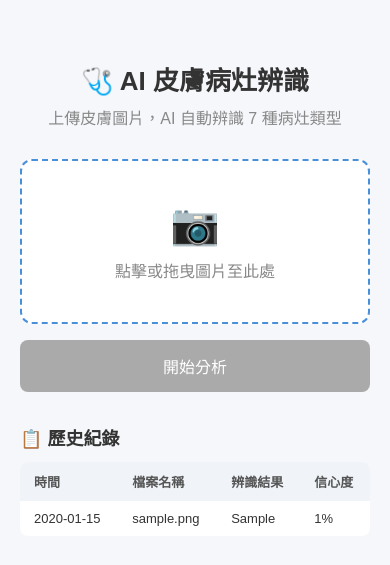
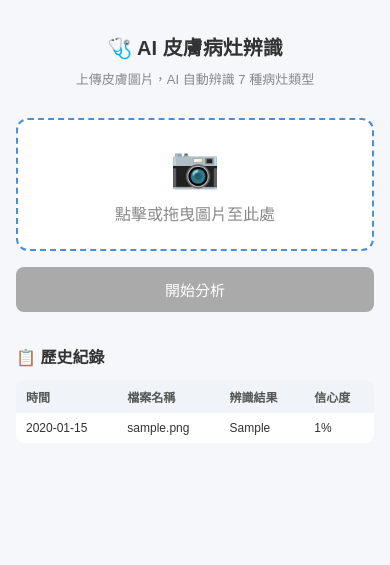
Before and after one commit to IFINNOT/skin-ai-webapp, a Flask app: page / in a window 390 px wide. Shown: the top 565 px of the page. Run offline with Flask 3, Linux system fonts and the light colour scheme; tables that the repository leaves empty hold one stand-in row (values such as "Sample post").

Commit message:
feat: add RWD for mobile

```diff
--- a/templates/index.html
+++ b/templates/index.html
@@ -96,6 +96,16 @@
   tr:not(:last-child) td { border-bottom: 1px solid #f0f0f0; }
 
   .loading { text-align: center; color: #888; padding: 20px; }
+  @media (max-width: 480px) {
+  .container { padding: 16px; margin: 16px auto; }
+  h1 { font-size: 20px; }
+  .subtitle { font-size: 13px; }
+  .upload-area { padding: 24px 16px; }
+  .btn { font-size: 15px; padding: 12px; }
+  .result-name { font-size: 22px; }
+  th, td { padding: 8px 10px; font-size: 12px; }
+  .history-section h2 { font-size: 16px; }
+}
 </style>
 </head>
 <body>
```
